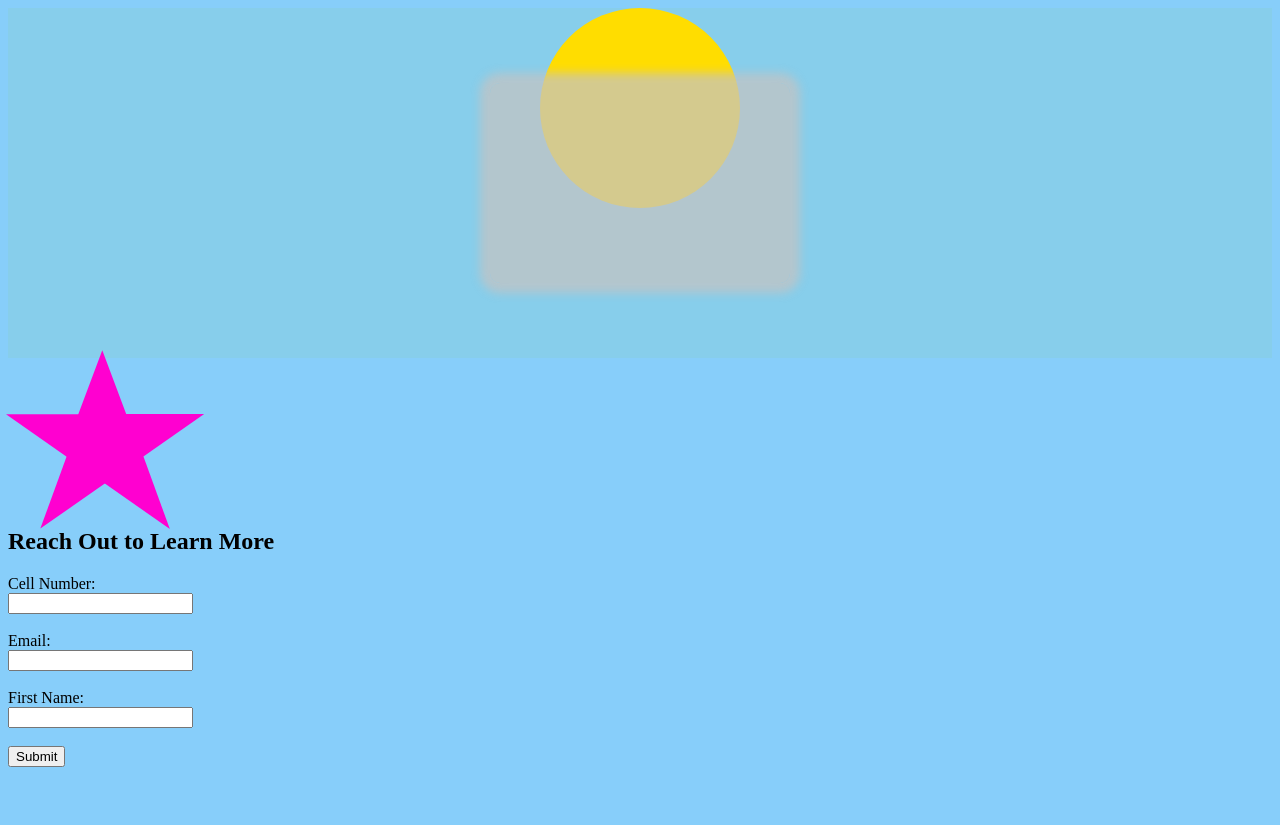
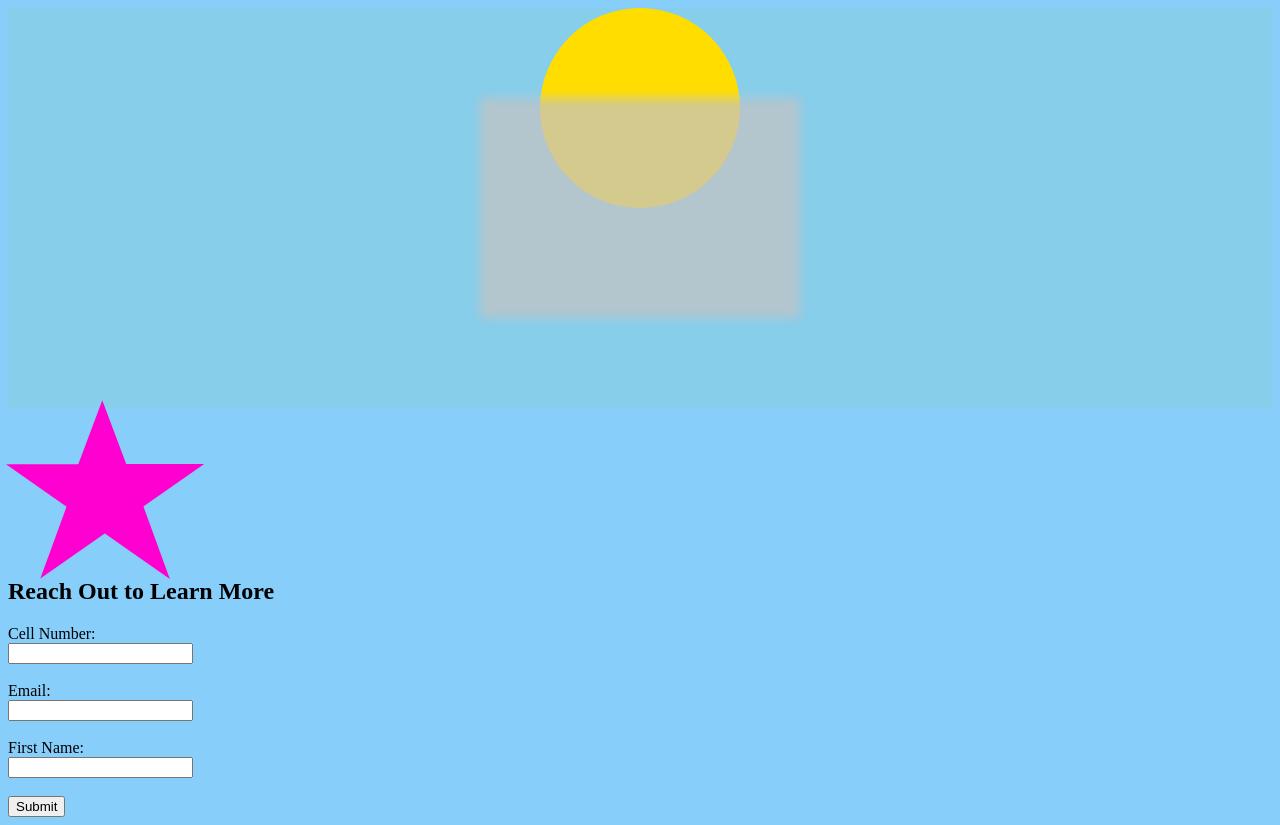
Before and after one commit to ColeWhitehurst/Picasso-Painting, a plain HTML site: page index.html in a window 1280 px wide. Before the commit the page ends 800 px from the top, so only its background shows below. Drawn offline with Linux system fonts and the light colour scheme.

Commit message:
changed units style.css

```diff
--- a/style.css
+++ b/style.css
@@ -17,7 +17,7 @@ body {
     display: flex;
     position: absolute;
     z-index: 4;
-    border-radius:10px;
+    border: radius 10pt;;
     box-shadow: 0 0 10px 10px rgba(196, 195, 195, 0.728);
 }
 
@@ -25,7 +25,7 @@ body {
     height: 200px;
     width: 200px;
     border-radius: 50%;
-    margin-bottom: 150px;
+    margin-bottom: 150pt;
     display: flex;
     background-color:rgb(255, 221, 0);
     position: relative;
```
